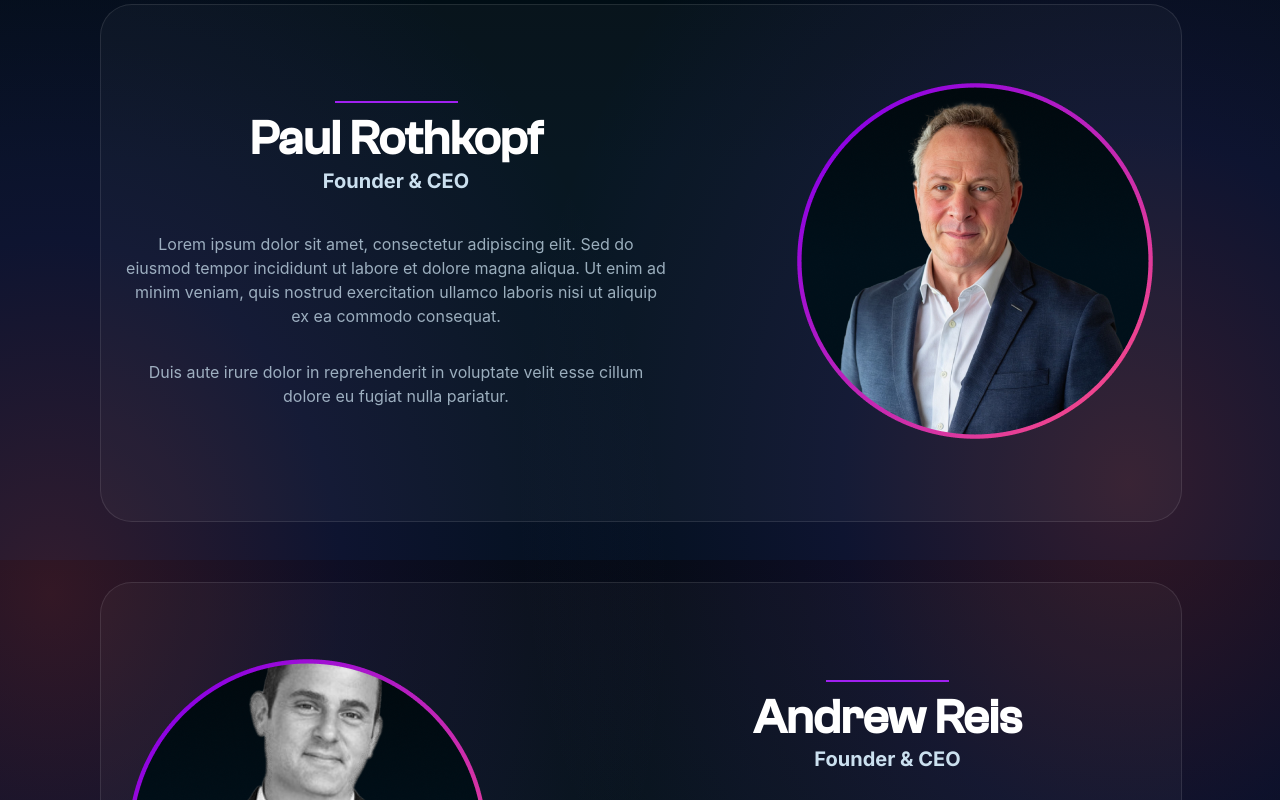
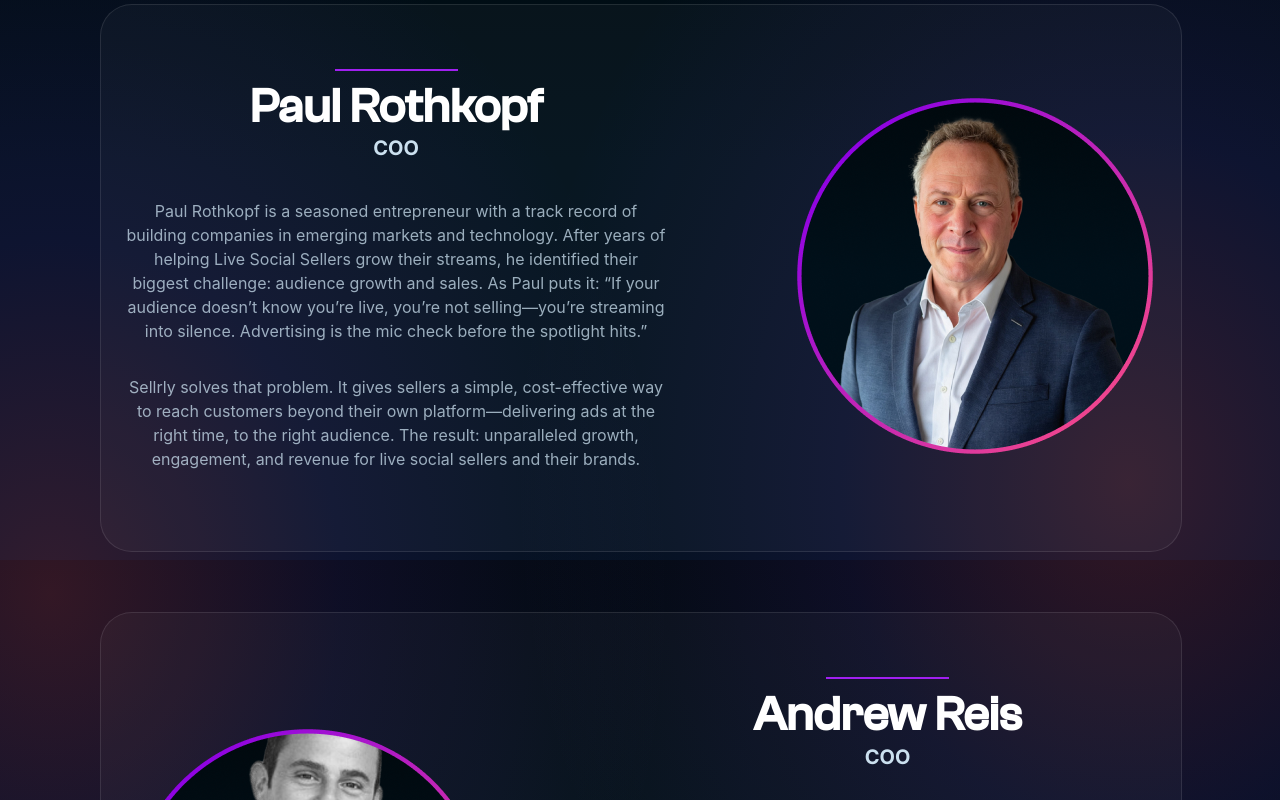
Before and after one commit to WillCBurroughs/sellrly, a React (Create React App) app: page /About-Us in a window 1280 px wide. Shown: the part 1840-2640 px from the top of the page. Built offline with nearby package versions, Linux system fonts and the light colour scheme; a web font is replaced by a local one.

Commit message:
Adding correct founder text

```diff
--- a/src/components/molecules/FoundersSectionDesktop.js
+++ b/src/components/molecules/FoundersSectionDesktop.js
@@ -16,19 +16,17 @@ function FoundersSectionDesktop(props) {
             <FounderDesktop
             founder = {Paul}
             founderName = "Paul Rothkopf"
-            founderTitle = "Founder & CEO"
-            founderFirstLines = "Lorem ipsum dolor sit amet, consectetur adipiscing elit. Sed do eiusmod tempor incididunt ut labore et dolore magna aliqua.
-            Ut enim ad minim veniam, quis nostrud exercitation ullamco laboris nisi ut aliquip ex ea commodo consequat."
-            founderNextLines = "Duis aute irure dolor in reprehenderit in voluptate velit esse cillum dolore eu fugiat nulla pariatur."
+            founderTitle = "COO"
+            founderFirstLines = "Paul Rothkopf is a seasoned entrepreneur with a track record of building companies in emerging markets and technology. After years of helping Live Social Sellers grow their streams, he identified their biggest challenge: audience growth and sales. As Paul puts it: “If your audience doesn’t know you’re live, you’re not selling—you’re streaming into silence. Advertising is the mic check before the spotlight hits.”"
+            founderNextLines = "Sellrly solves that problem. It gives sellers a simple, cost-effective way to reach customers beyond their own platform—delivering ads at the right time, to the right audience. The result: unparalleled growth, engagement, and revenue for live social sellers and their brands."
             />
             <FounderDesktop
             founder = {Andrew}
             id = "row-reverse"
             founderName = "Andrew Reis"
-            founderTitle = "Founder & CEO"
-            founderFirstLines = "Lorem ipsum dolor sit amet, consectetur adipiscing elit. Sed do eiusmod tempor incididunt ut labore et dolore magna aliqua.
-            Ut enim ad minim veniam, quis nostrud exercitation ullamco laboris nisi ut aliquip ex ea commodo consequat."
-            founderNextLines = "Duis aute irure dolor in reprehenderit in voluptate velit esse cillum dolore eu fugiat nulla pariatur."
+            founderTitle = "COO"
+            founderFirstLines = "Andrew is a serial entrepreneur with a proven track record of scaling category-defining companies across ad-tech, e-commerce, and digital media. He he has built and exited businesses representing over $2B in aggregate enterprise value while creating 2,200+ jobs. At Sellrly, Andrew brings his expertise to what he believes is the next great revolution in digital commerce,  live social selling. Already $175 B ( 800B by 2030) market in the US he recognizes the need for social sellers to promote their brand and sells beyond sellers’ native platforms along with the advent of self-serve advertising platform."
+            founderNextLines = "As Mr. Reis says “We’re not just building an ad platform—we’re building the infrastructure for the $800B live social commerce economy of tomorrow."
             />
         </div>
     </div>
```
